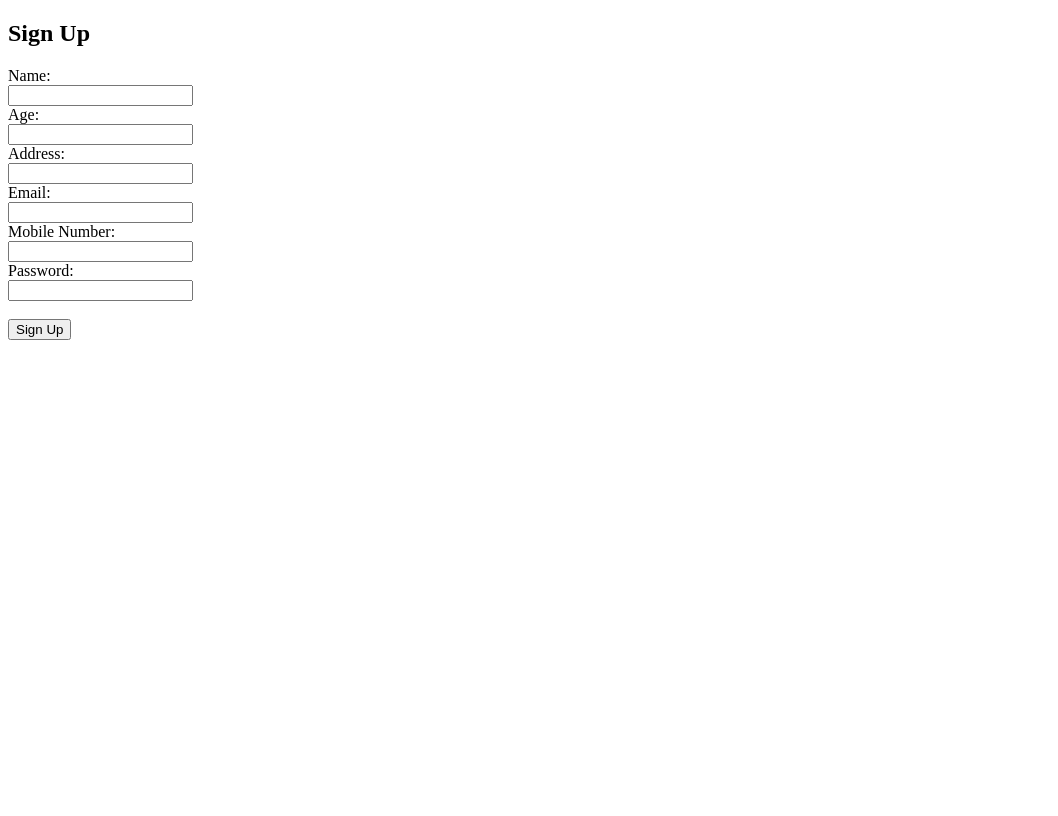
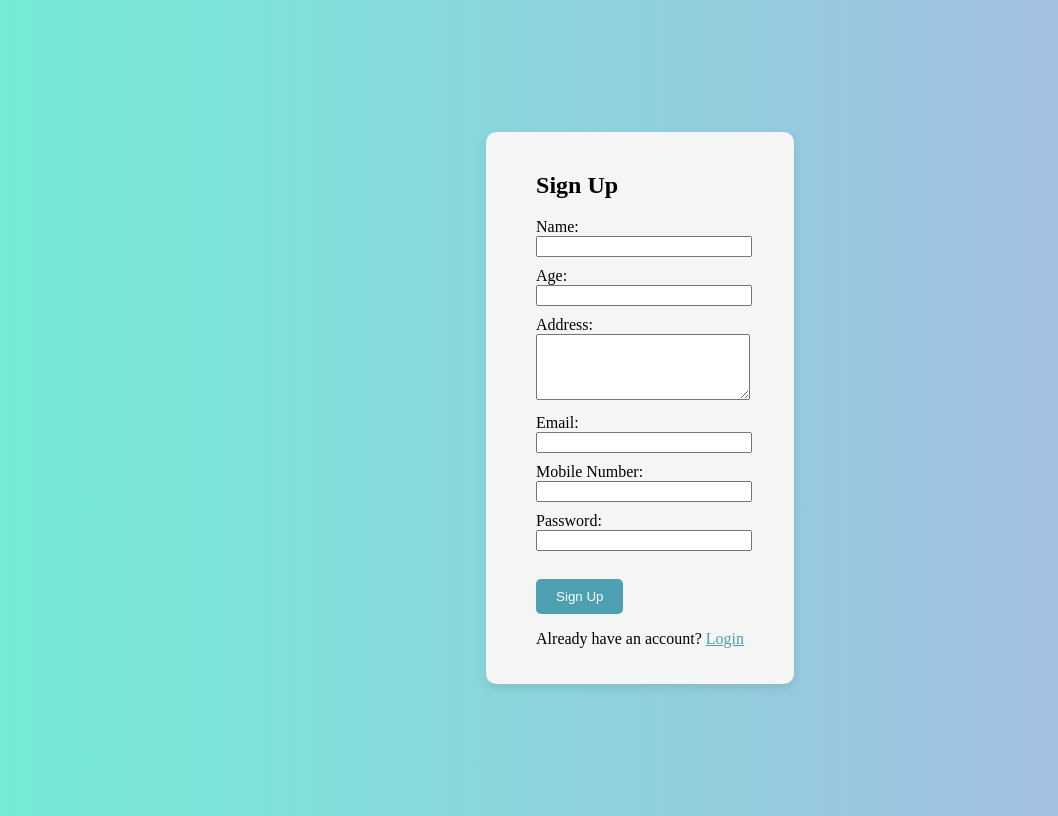
Before and after one commit to lenomicheal/softmania_project, a plain HTML site: page frontend/signup.html in a window 1280 px wide. Shown: the whole page, without its empty margins (0-1058 px from the left). Drawn offline with Linux system fonts and the light colour scheme.

Commit message:
Update signup.html

```diff
--- a/frontend/signup.html
+++ b/frontend/signup.html
@@ -1,11 +1,50 @@
 <!DOCTYPE html>
 <html lang="en">
+
 <head>
     <meta charset="UTF-8">
     <meta name="viewport" content="width=device-width, initial-scale=1.0">
     <title>Sign Up</title>
 </head>
+<style>
+    body {
+        display: flex;
+        justify-content: center;
+        align-items: center;
+        height: 100vh;
+        background-image: linear-gradient(to right, #74ebd5, #ACB6E5);
+    }
+
+    .signup-container {
+        background: whitesmoke;
+        padding: 20px 50px;
+        border-radius: 10px;
+        box-shadow: 0 4px 8px rgba(0, 0, 0, 0.1);
+    }
+
+    input,
+    textarea {
+        margin-bottom: 10px;
+        width: 100%;
+    }
+
+    a {
+        color: #4ca0af;
+    }
+
+
+    button {
+        background-color: #4ca0af;
+        color: white;
+        padding: 10px 20px;
+        border: none;
+        border-radius: 5px;
+        cursor: pointer;
+    }
+</style>
+
 <body>
+    <div class="signup-container">
         <h2>Sign Up</h2>
         <form id="signupForm">
             <label for="name">Name:</label><br>
@@ -13,7 +52,7 @@
             <label for="age">Age:</label><br>
             <input type="number" id="age" name="age" required><br>
             <label for="address">Address:</label><br>
-        <input type="text" id="address" name="address" required><br>
+            <textarea rows="4" id="address" name="address" required></textarea><br>
             <label for="email">Email:</label><br>
             <input type="email" id="email" name="email" required><br>
             <label for="mobile">Mobile Number:</label><br>
@@ -22,9 +61,11 @@
             <input type="password" id="password" name="password" required><br><br>
             <button type="submit">Sign Up</button>
         </form>
+        <p>Already have an account? <a href="/login">Login</a></p>
+    </div>
 
     <script>
-        document.getElementById('signupForm').addEventListener('submit', async function(event) {
+        document.getElementById('signupForm').addEventListener('submit', async function (event) {
             event.preventDefault();
 
             const formData = new FormData(event.target);
@@ -41,9 +82,10 @@
             if (response.ok) {
                 window.location.href = '/login';
             } else {
-                alert('Signup failed!');
+                alert('Signup failed! User may already exist.');
             }
         });
     </script>
 </body>
+
 </html>
```
Lines whose indentation alone changed are shown as unchanged.
